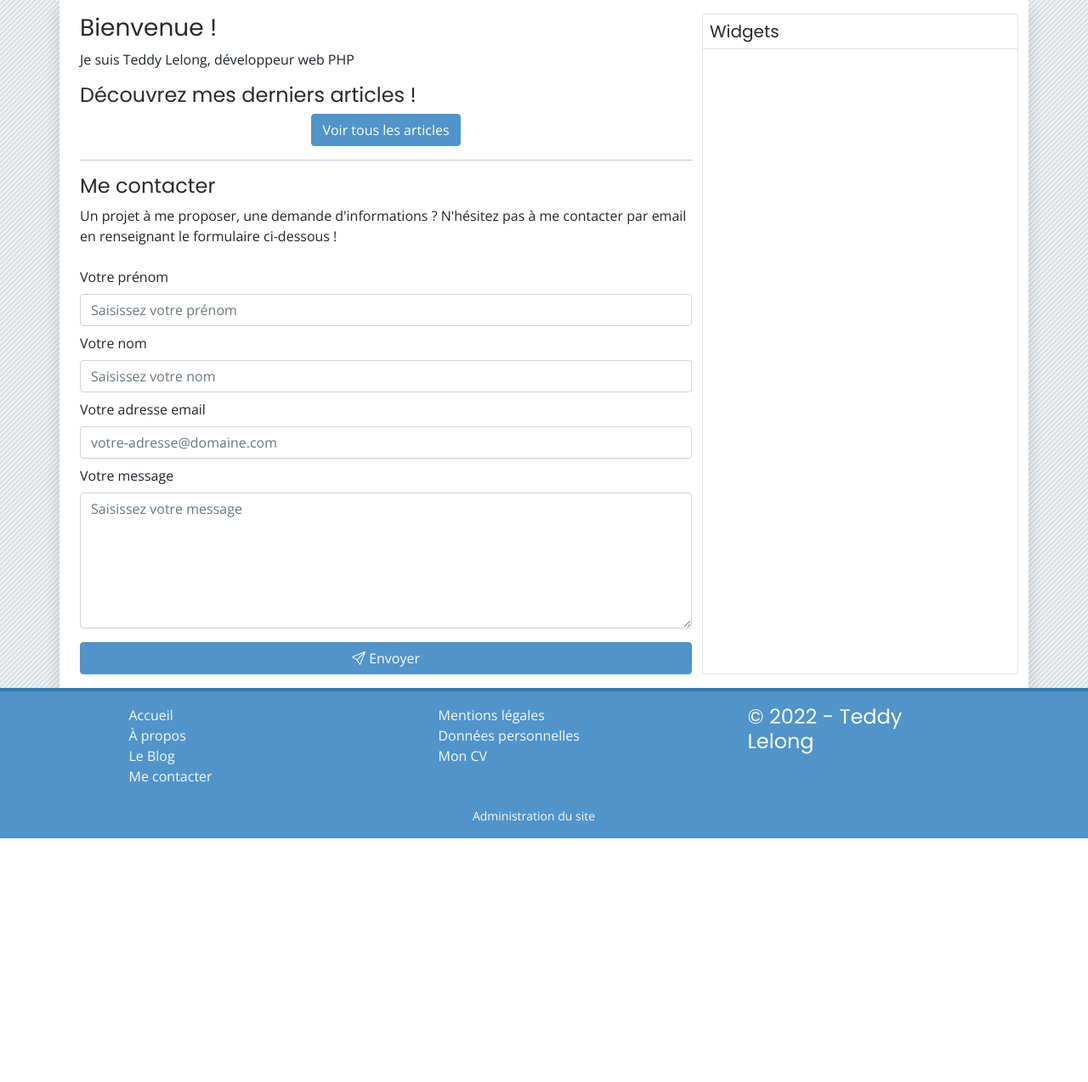
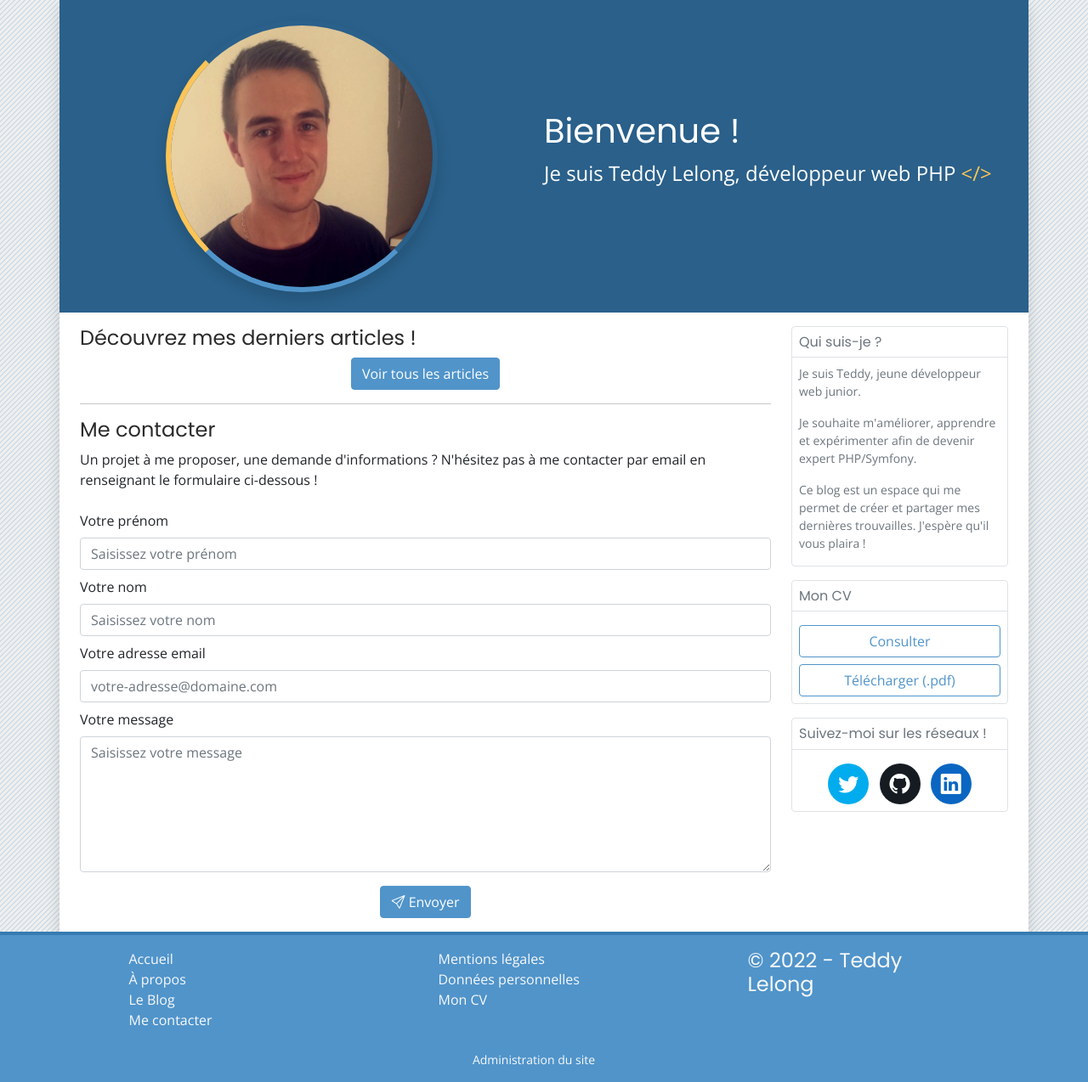
Before and after one commit to teddylelong/openclassrooms-p5, a PHP site: page / in a window 1280 px wide. Shown: the part 130-1404 px from the top of the page at 85% size. Before the commit the page ends 1117 px from the top, so only its background shows below. Run offline with PHP 8.4, Linux system fonts and the light colour scheme; data that the repository does not hold is empty; classes that the project's autoload settings leave out are loaded by file name; some libraries are stand-ins or nearby versions.

Commit message:
Added sidebar CSS & content, added homepage intro, fixed an issue on ContactController

```diff
--- a/assets/scss/_components.scss
+++ b/assets/scss/_components.scss
@@ -44,6 +44,41 @@ body {
 
 #main-content {
   background-color: #ffffff;
+}
+
+/* Intro (homepage) */
+
+#intro {
+  background-color: darken($primary, 20);
+  color: #fff;
+  .intro-text {
+    h1 {
+      color: #fff;
+    }
+  }
+  .intro-img {
+    img {
+      border-top: 6px solid transparent;
+      border-right: 6px solid transparent;
+      border-bottom: 6px solid $primary;
+      border-left: 6px solid $secondary;
+    }
+  }
+}
+
+
+/* Sidebar */
+
+#website-sidebar {
+  $social_icons_height: 48px;
+  #social-sidebar {
+    a {
+      height: $social_icons_height;
+      width: $social_icons_height;
+      color: #fff;
+      font-size: 24px;
+    }
+  }
 }
 
 
--- a/librairies/controllers/ContactController.php
+++ b/librairies/controllers/ContactController.php
@@ -19,7 +19,7 @@ class ContactController extends Controller
 
     public function __construct()
     {
-        parent::__contruct();
+        parent::__construct();
     }
 
     /**
--- a/templates/articles/home.html.twig
+++ b/templates/articles/home.html.twig
@@ -1,10 +1,22 @@
 {% extends 'layout.html.twig' %}
 
+{% block intro %}
+
+    <div id="intro" class="container">
+        <div class="row align-items-center">
+            <div class="col-12 col-md-6 p-4 p-md-0 intro-img">
+                <img src="/assets/img/teddy.jpg" width="320" class="d-block mx-auto my-4 rounded-circle shadow img-fluid">
+            </div>
+            <div class="col-12 col-md-6 p-4 p-md-0 intro-text">
+                <h1 class="fs-1">Bienvenue !</h1>
+                <p class="fs-4">Je suis Teddy Lelong, développeur web PHP <span class="text-secondary">&lt;/&gt;</span></p>
+            </div>
+        </div>
+    </div>
+
+{% endblock intro %}
+
 {% block content %}
-
-    <h1 class="h3">Bienvenue !</h1>
-
-    <p>Je suis Teddy Lelong, développeur web PHP</p>
 
     <h2 class="h4">Découvrez mes derniers articles !</h2>
 
@@ -26,7 +38,7 @@
         {% endfor %}
     </div>
 
-    <div class="text-center">
+    <div class="d-grid gap-2 d-md-block text-center">
         <a class="btn btn-primary mt-3" href="/le-blog/">Voir tous les articles</a>
     </div>
 
--- a/templates/layout.html.twig
+++ b/templates/layout.html.twig
@@ -18,20 +18,60 @@
 
         <!-- Main content -->
         <div id="site-background" class="container-fluid p-0">
-            <main id="main-content" class="container px-4 py-3 shadow">
+            <main id="main-content" class="container shadow p-0">
 
-                <div class="row">
+                {% block intro %}
+                {% endblock intro %}
 
-                    <div class="col-12 col-md-8">
+                <div class="row px-4 py-3">
+
+                    <div class="col-12 col-lg-9">
                         {{ notificationDisplay() }}
 
                         {% block content %}
                         {% endblock content %}
                     </div>
 
-                    <aside id="website-sidebar" class="col-12 col-md-4 border rounded mt-3 mt-md-0 p-0">
-                        <h5 class="border-bottom p-2">Widgets</h5>
+                    {% block sidebar %}
+                    <aside id="website-sidebar" class="col-12 col-lg-3 text-muted">
+                        <div class="sidebar-block border rounded mt-3 mt-md-0 p-0">
+                            <h6 class="border-bottom p-2 text-muted">Qui suis-je ?</h6>
+                            <div class="block-content px-2 small">
+                                <p>Je suis Teddy, jeune développeur web junior.</p>
+                                <p>Je souhaite m'améliorer, apprendre et expérimenter afin de devenir expert PHP/Symfony.</p>
+                                <p>Ce blog est un espace qui me permet de créer et partager mes dernières trouvailles. J'espère qu'il vous plaira !</p>
+                            </div>
+                        </div>
+
+                        <div class="sidebar-block border rounded mt-3 p-0">
+                            <h6 class="border-bottom p-2 text-muted">Mon CV</h6>
+                            <div class="block-content p-2">
+                                <div class="d-grid gap-2">
+                                    <a href="#" class="btn btn-outline-primary">Consulter</a>
+                                    <a href="#" class="btn btn-outline-primary">Télécharger (.pdf)</a>
+                                </div>
+                            </div>
+                        </div>
+
+                        <div class="sidebar-block border rounded mt-3 p-0">
+                            <h6 class="border-bottom p-2 text-muted">Suivez-moi sur les réseaux !</h6>
+                            <div id="social-sidebar" class="block-content p-2 text-center">
+                                <!-- Twitter -->
+                                <a href="#" class="btn rounded-circle border-0 mx-1" style="background-color: #00acee;">
+                                    <i class="bi bi-twitter"></i>
+                                </a>
+                                <!-- Github -->
+                                <a href="#" class="btn rounded-circle border-0 mx-1" style="background-color: #161b22;">
+                                    <i class="bi bi-github"></i>
+                                </a>
+                                <!-- LinkedIn -->
+                                <a href="#" class="btn rounded-circle border-0 mx-1" style="background-color: #0a66c2;">
+                                    <i class="bi bi-linkedin"></i>
+                                </a>
+                            </div>
+                        </div>
                     </aside>
+                    {%  endblock sidebar %}
 
                 </div>
 
--- a/templates/pages/a-propos.html.twig
+++ b/templates/pages/a-propos.html.twig
@@ -4,6 +4,9 @@
 
     <h1>{{ pageTitle }}</h1>
 
-    <p>Lorem ipsum...</p>
+    <p>Je suis Teddy, jeune développeur web junior.</p>
+    <p>Je souhaite m'améliorer, apprendre et expérimenter afin de devenir expert PHP/Symfony.</p>
+    <p>Ce blog est un espace qui me permet de créer et partager mes dernières trouvailles. J'espère qu'il vous plaira !</p>
+    <p>vous avez la possibilité de consulter et télécharger mon CV sur <a href="#">cette page</a>. N'hésitez pas à le partager autour de vous ! Vous avez également la possibilité de me suivre sur les réseaux sociaux.</p>
 
 {% endblock content %}
--- a/templates/template-parts/website-contactform.part.twig
+++ b/templates/template-parts/website-contactform.part.twig
@@ -11,7 +11,7 @@
     <label class="form-label mt-2" for="message">Votre message</label>
     <textarea class="form-control" name="message" id="message" placeholder="Saisissez votre message" style="height: 160px"></textarea>
 
-    <div class="d-grid gap-2">
+    <div class="d-grid gap-2 d-md-block text-center">
         <button class="btn btn-primary mt-3" type="submit"><i class="bi bi-send"></i> Envoyer</button>
     </div>
 </form>
```
Also changed, not shown: templates/contact/contact.html.twig (+5 -4 lines), assets/css/main.css, assets/img/teddy.jpg (added), 1 other file.
